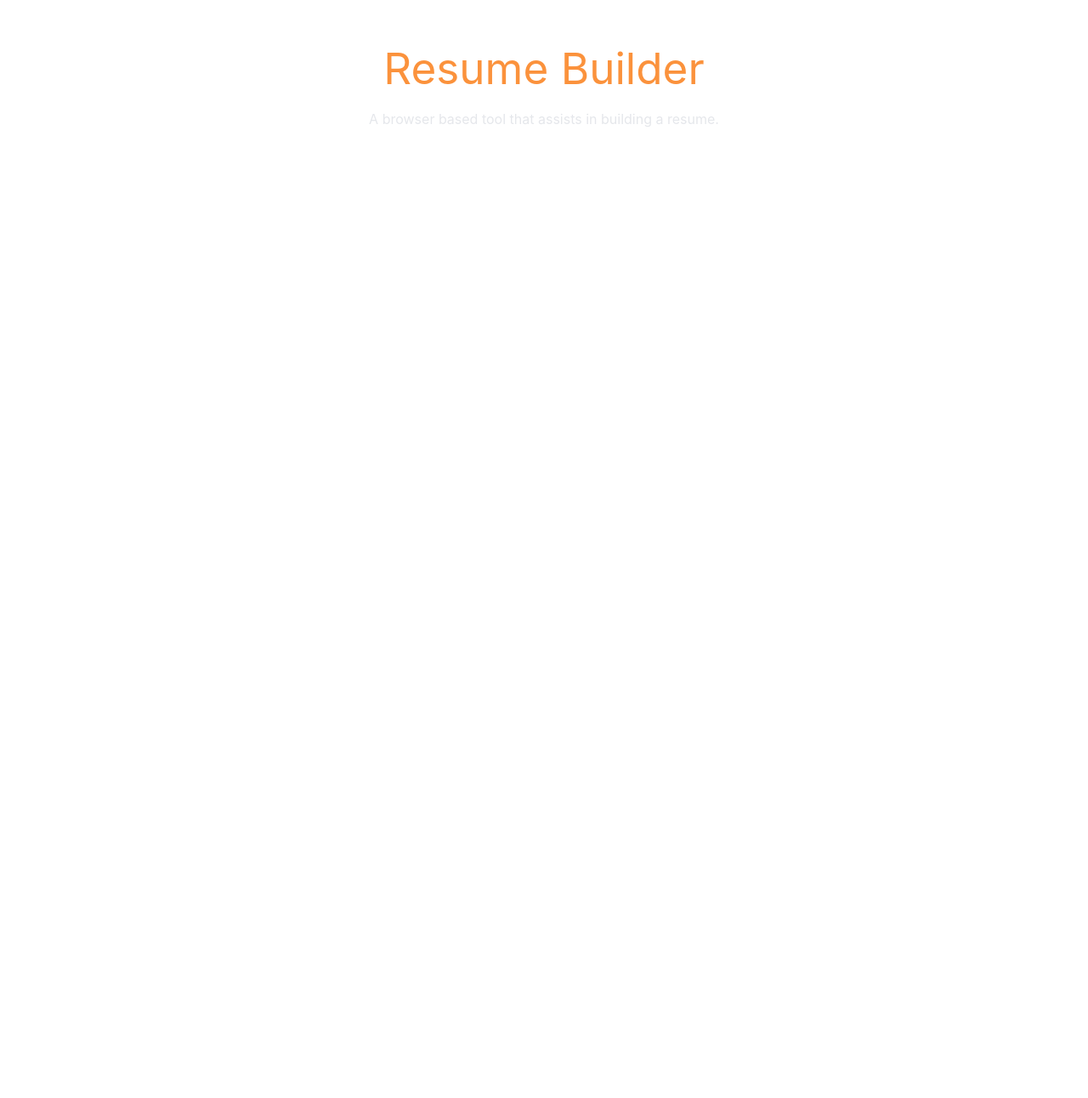
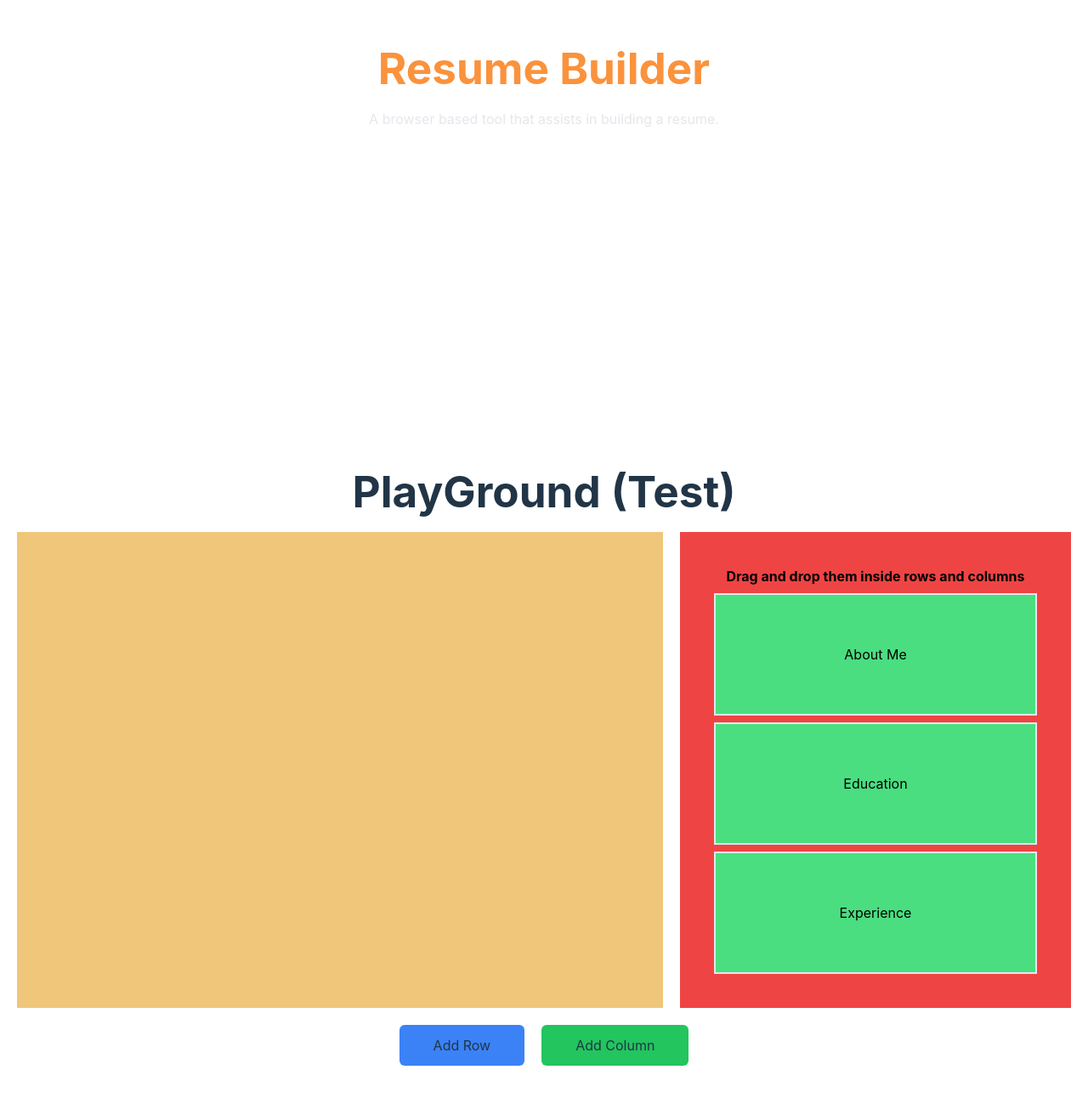
Before and after one commit to Metalax0/resume-builder, a React (Vite) app: page / in a window 1280 px wide. Shown: the part 298-1590 px from the top of the page at 85% size. Before the commit the page ends 800 px from the top, so only its background shows below. Built offline with nearby package versions, Linux system fonts and the light colour scheme; the HTML template or start-up script is replaced by a standard one.

Commit message:
Created playground to test drag and drop features along with dynamic structure(row/col)  creation

```diff
--- a/src/App.css
+++ b/src/App.css
@@ -2,9 +2,7 @@
     /* outline: 1px solid red; */
 }
 
-#root {
-    max-width: 1280px;
-    margin: 0 auto;
-    padding: 2rem;
-    text-align: center;
+h1 {
+    font-size: 3.2em;
+    line-height: 1.1;
 }
--- a/src/App.tsx
+++ b/src/App.tsx
@@ -1,12 +1,12 @@
 import "./App.css";
+import { Landing } from "./components/pages/landing";
+import { Playground } from "./components/playground(test)";
 
 function App() {
     return (
-        <div className="flex flex-col gap-5">
-            <h1 className="text-orange-400">Resume Builder</h1>
-            <p className="text-gray-200">
-                A browser based tool that assists in building a resume.
-            </p>
+        <div className="w-full h-full">
+            <Landing />
+            <Playground />
         </div>
     );
 }
--- /dev/null
+++ b/src/components/pages/landing/index.tsx
@@ -0,0 +1,19 @@
+import "./style.css";
+
+export const Landing = () => {
+    return (
+        <div className="flex flex-col justify-center items-center gap-5 w-full h-full">
+            <h1 className="text-orange-400">Resume Builder</h1>
+            <p className="text-gray-200">
+                A browser based tool that assists in building a resume.
+            </p>
+
+            {/*  */}
+            <div className="scroll-downs">
+                <div className="mousey">
+                    <div className="scroller"></div>
+                </div>
+            </div>
+        </div>
+    );
+};
--- /dev/null
+++ b/src/components/pages/landing/style.css
@@ -0,0 +1,43 @@
+.scroll-downs {
+    position: absolute;
+    top: 250px;
+    right: 0;
+    bottom: 50px;
+    left: 0;
+    margin: auto;
+
+    width: 10px;
+    height: 0px;
+}
+
+.mousey {
+    padding: 10px 15px;
+    height: 50px;
+    border: 2px solid #fff;
+    border-radius: 20px;
+    opacity: 0.75;
+    box-sizing: content-box;
+}
+.scroller {
+    width: 3px;
+    height: 10px;
+    border-radius: 25%;
+    background-color: #fff;
+    animation-name: scroll;
+    animation-duration: 1.5s;
+    animation-timing-function: cubic-bezier(0.15, 0.41, 0.69, 0.94);
+    animation-iteration-count: infinite;
+}
+@keyframes scroll {
+    0% {
+        opacity: 0;
+    }
+    10% {
+        transform: translateY(0);
+        opacity: 1;
+    }
+    100% {
+        transform: translateY(15px);
+        opacity: 0;
+    }
+}
--- /dev/null
+++ b/src/components/playground(test)/container/index.tsx
@@ -0,0 +1,3 @@
+export const Container = () => {
+    return <div className="w-full h-full">Container</div>;
+};
--- /dev/null
+++ b/src/components/playground(test)/index.tsx
@@ -0,0 +1,112 @@
+import { useRef } from "react";
+import "./style.css";
+
+export const Playground = () => {
+    const rowRef = useRef<null | HTMLDivElement>();
+    const dragElemRef = useRef<null | HTMLDivElement>();
+
+    const handleAddRow = () => {
+        const div = document.createElement("div");
+        div.classList.add("section-row");
+        div.addEventListener("click", () => handleRowSelected(div));
+        div.addEventListener("dragover", (e) => e.preventDefault());
+        div.addEventListener("drop", (e) => drop(e));
+
+        document.getElementById("cv-main")!.appendChild(div);
+        rowRef.current = div;
+    };
+
+    const handleAddColumn = () => {
+        const div = document.createElement("div");
+        div.classList.add("section-column");
+        div.addEventListener("dragover", (e) => e.preventDefault());
+        div.addEventListener("drop", (e) => drop(e));
+
+        // adds two columns if adding column for the first time
+        if (rowRef.current?.hasChildNodes()) rowRef.current!.appendChild(div);
+        else {
+            const div2 = document.createElement("div");
+            div2.classList.add("section-column");
+            rowRef.current!.append(div, div2);
+        }
+    };
+
+    const handleRowSelected = (row: HTMLDivElement) => {
+        rowRef.current!.classList.remove("active-col");
+        rowRef.current = row;
+        rowRef.current!.classList.add("active-col");
+    };
+
+    const drag = (e) => {
+        dragElemRef.current = e.target;
+    };
+
+    const drop = (e) => {
+        e.preventDefault();
+        if (
+            e.target.classList.contains("section-row") ||
+            e.target.classList.contains("section-column") ||
+            e.target.classList.contains("section-elements-collection")
+        ) {
+            e.target.appendChild(dragElemRef.current);
+        }
+    };
+
+    return (
+        <div className="flex flex-col justify-center gap-5 items-center px-5 w-full h-full">
+            <h1> PlayGround (Test) </h1>
+
+            <div className=" flex gap-5 w-full h-[70%]">
+                <div className="flex-[2]" id="cv-main" />
+                <div
+                    className="section-elements-collection flex-1 bg-red-500 p-10 flex flex-col gap-2"
+                    onDragOver={(e) => e.preventDefault()}
+                    onDrop={(e) => drop(e)}
+                >
+                    <strong className="text-black">
+                        Drag and drop them inside rows and columns
+                    </strong>
+                    <p
+                        draggable
+                        onDragStart={(e) => drag(e)}
+                        className="flex justify-center items-center flex-[1] bg-green-400 p-3 text-center w-full h-full text-black border-2"
+                    >
+                        About Me
+                    </p>
+
+                    <p
+                        draggable
+                        onDragStart={(e) => drag(e)}
+                        className="flex justify-center items-center flex-[1] bg-green-400 p-3 text-center w-full h-full text-black border-2"
+                    >
+                        Education
+                    </p>
+
+                    <p
+                        draggable
+                        onDragStart={(e) => drag(e)}
+                        className="flex justify-center items-center flex-[1] bg-green-400 p-3 text-center w-full h-full text-black border-2"
+                    >
+                        Experience
+                    </p>
+                </div>
+            </div>
+
+            <div className="flex gap-5">
+                <button
+                    className="bg-blue-500 py-3 px-10 rounded-md"
+                    onClick={handleAddRow}
+                >
+                    Add Row
+                </button>
+
+                <button
+                    className="bg-green-500 py-3 px-10 rounded-md"
+                    onClick={handleAddColumn}
+                >
+                    Add Column
+                </button>
+            </div>
+        </div>
+    );
+};
--- /dev/null
+++ b/src/components/playground(test)/resizable/index.tsx
@@ -0,0 +1,7 @@
+export const Resizable = () => {
+    return (
+        <div className="h-full w-full">
+            <h1> This is Resizable Div </h1>
+        </div>
+    );
+};
--- /dev/null
+++ b/src/components/playground(test)/style.css
@@ -0,0 +1,30 @@
+#cv-main {
+    background-color: rgb(240, 198, 122);
+    display: flex;
+    flex-direction: column;
+}
+
+.section-row {
+    width: 100%;
+    height: 150px;
+    display: flex;
+    justify-content: center;
+    background-color: rgb(255, 79, 79);
+    border: 2px solid black;
+    text-align: center;
+}
+
+.section-row:hover {
+    cursor: pointer;
+}
+
+.section-column {
+    background-color: rgb(255, 79, 79);
+    border: 2px solid black;
+    flex: 1;
+    text-align: center;
+}
+
+/* .active-row {
+    border: 2px solid rgb(7, 236, 7);
+} */
--- a/src/index.css
+++ b/src/index.css
@@ -4,7 +4,6 @@
 
 :root {
     font-family: Inter, system-ui, Avenir, Helvetica, Arial, sans-serif;
-
     color-scheme: light dark;
     color: rgba(255, 255, 255, 0.87);
     background-color: #242424;
@@ -15,17 +14,29 @@
     -moz-osx-font-smoothing: grayscale;
 }
 
-h1 {
-    font-size: 3.2em;
-    line-height: 1.1;
+html,
+body,
+#root {
+    margin: 0;
+    padding: 0;
+    width: 100%;
+    height: 100%;
 }
 
-body {
-    margin: 0;
-    display: flex;
-    place-items: center;
-    min-width: 320px;
-    min-height: 100vh;
+#root {
+    max-width: 1280px;
+    margin: 0 auto;
+    text-align: center;
+}
+
+/* Doing this so padding and margins don't mess up element's sizing */
+#root * {
+    box-sizing: border-box;
+}
+
+h1 {
+    font-size: 3rem;
+    font-weight: bold;
 }
 
 @media (prefers-color-scheme: light) {
```
